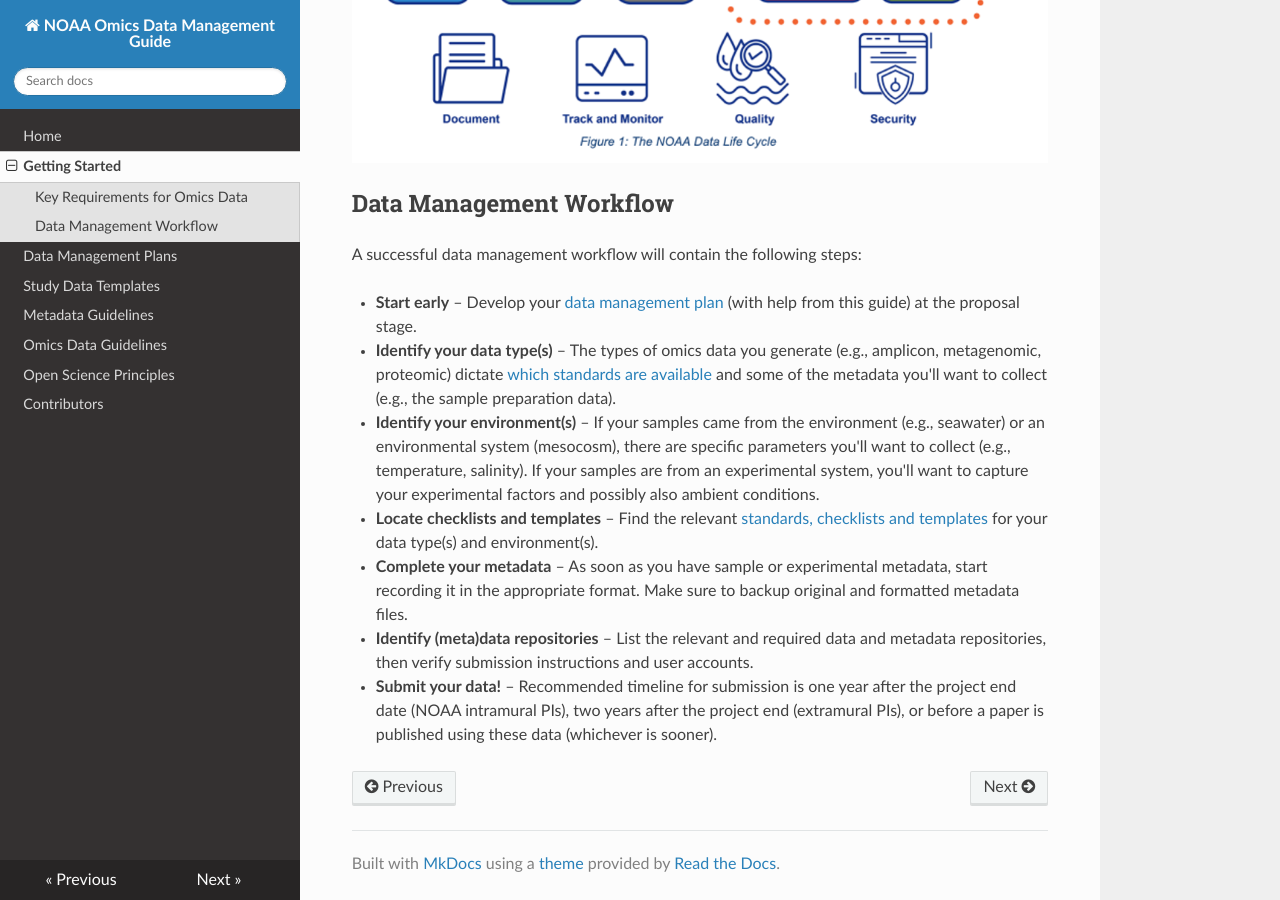
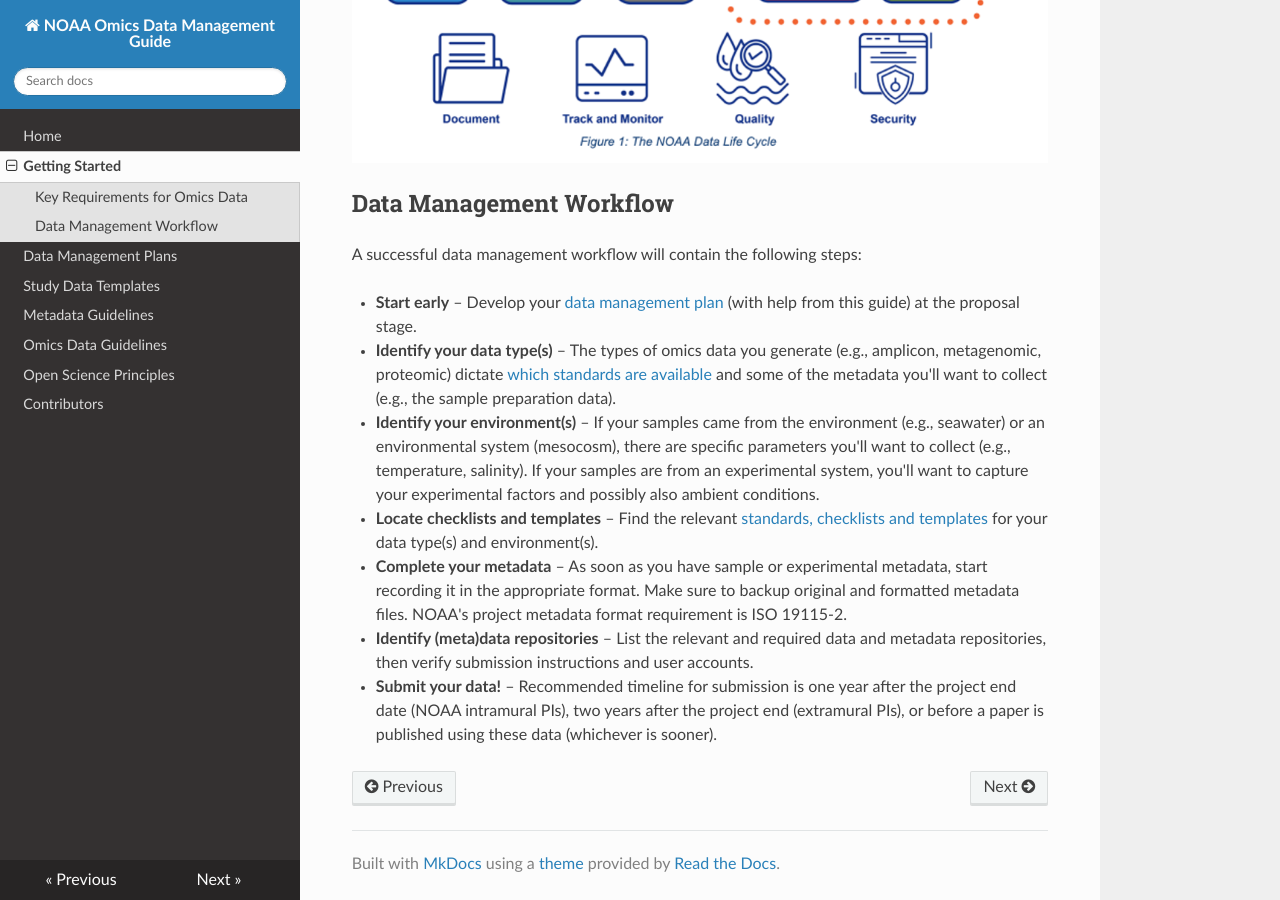
Before and after one commit to NOAA-Omics/noaa-omics-dmg, an MkDocs documentation site: the page built from docs/getting-started.md, in a window 1280 px wide and 900 px high, scrolled down 1556 px. Built offline with MkDocs 1.6.1, drawn with Linux system fonts in a browser that asks for light colours; nearby versions of some CDN libraries; some of the changed text lies outside the part shown.

Commit message:
Update getting-started.md

```diff
--- a/docs/getting-started.md
+++ b/docs/getting-started.md
@@ -24,6 +24,6 @@ A successful data management workflow will contain the following steps:
 * **Identify your data type(s)** – The types of omics data you generate (e.g., amplicon, metagenomic, proteomic) dictate [which standards are available](https://noaa-omics-dmg.readthedocs.io/en/latest/omics-data-guidelines.html) and some of the metadata you'll want to collect (e.g., the sample preparation data).
 * **Identify your environment(s)** – If your samples came from the environment (e.g., seawater) or an environmental system (mesocosm), there are specific parameters you'll want to collect (e.g., temperature, salinity). If your samples are from an experimental system, you'll want to capture your experimental factors and possibly also ambient conditions.
 * **Locate checklists and templates** – Find the relevant [standards, checklists and templates](https://noaa-omics-dmg.readthedocs.io/en/latest/study-data-templates.html) for your data type(s) and environment(s).
-* **Complete your metadata** – As soon as you have sample or experimental metadata, start recording it in the appropriate format. Make sure to backup original and formatted metadata files.
+* **Complete your metadata** – As soon as you have sample or experimental metadata, start recording it in the appropriate format. Make sure to backup original and formatted metadata files. NOAA's project metadata format requirement is ISO 19115-2.
 * **Identify (meta)data repositories** – List the relevant and required data and metadata repositories, then verify submission instructions and user accounts.
 * **Submit your data!** – Recommended timeline for submission is one year after the project end date (NOAA intramural PIs), two years after the project end (extramural PIs), or before a paper is published using these data (whichever is sooner).
```
Also changed, not shown: other parts of docs/getting-started.md (+2 -2 lines).
